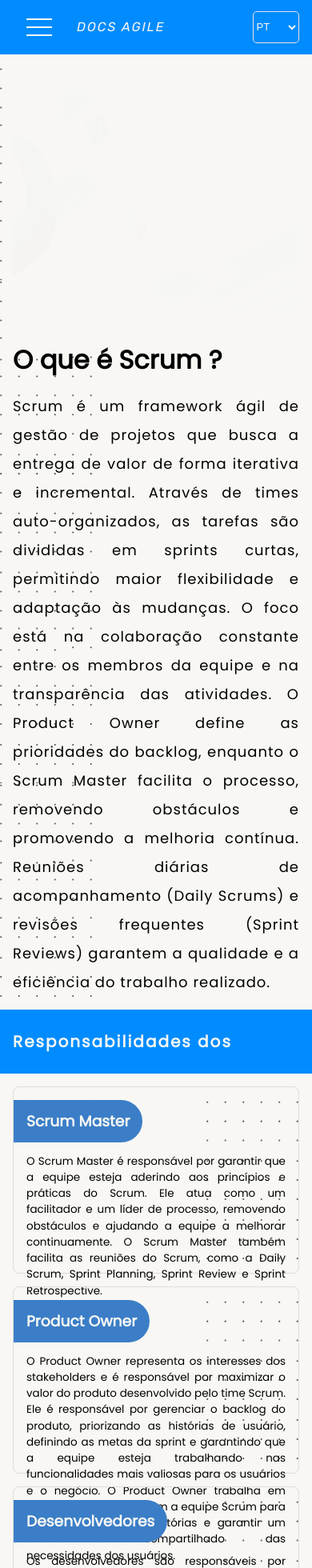
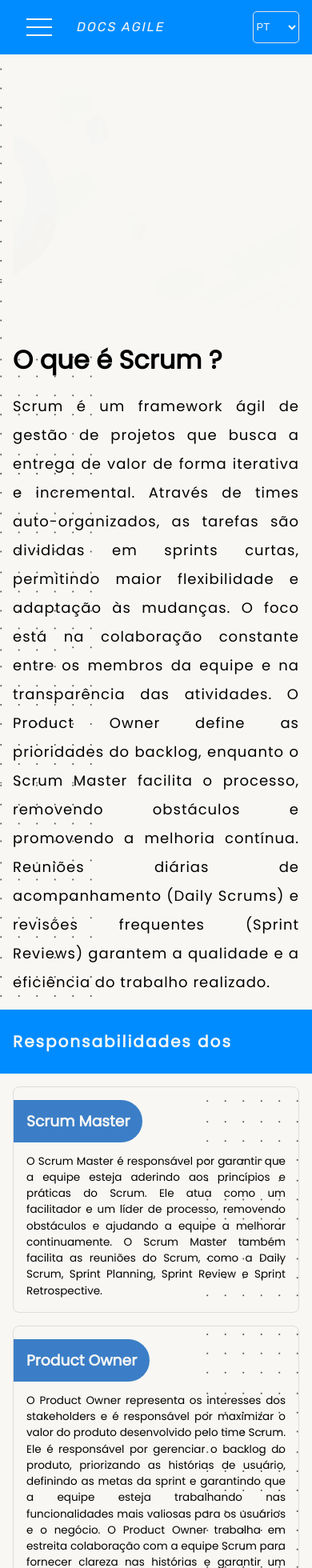
Before and after one commit to joao-belmiro/agile-docfy, a Vue app: page / in a window 390 px wide. Shown: the top 1960 px of the page at 80% size. Built offline with nearby package versions, Linux system fonts and the light colour scheme; no server answers.

Commit message:
ajuste de cards responsivos

```diff
--- a/src/components/CardMain.vue
+++ b/src/components/CardMain.vue
@@ -38,7 +38,7 @@ export default defineComponent({
     background-position: right;
     @media (max-width: 999px) {
         width: 100%;
-        height: 200px;
+        height: auto;
     }
     @media (min-width: 1400px) {
         width: 46.5%;
--- a/src/components/CardMedium.vue
+++ b/src/components/CardMedium.vue
@@ -59,7 +59,7 @@ img {
   height: 200px;
   @media (max-width: 999px) {
     width: 100%;
-    height: 140px;
+    height: auto;
   }
 }
 p {
```
